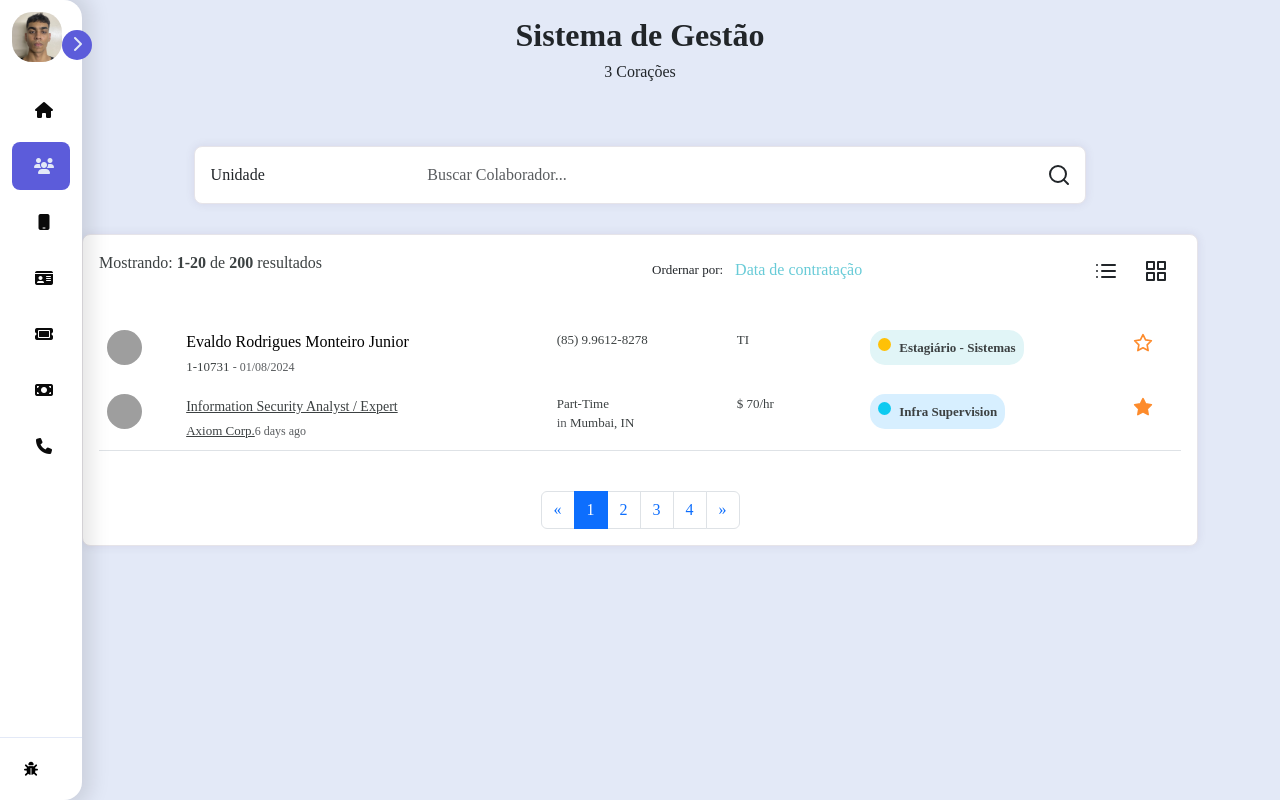
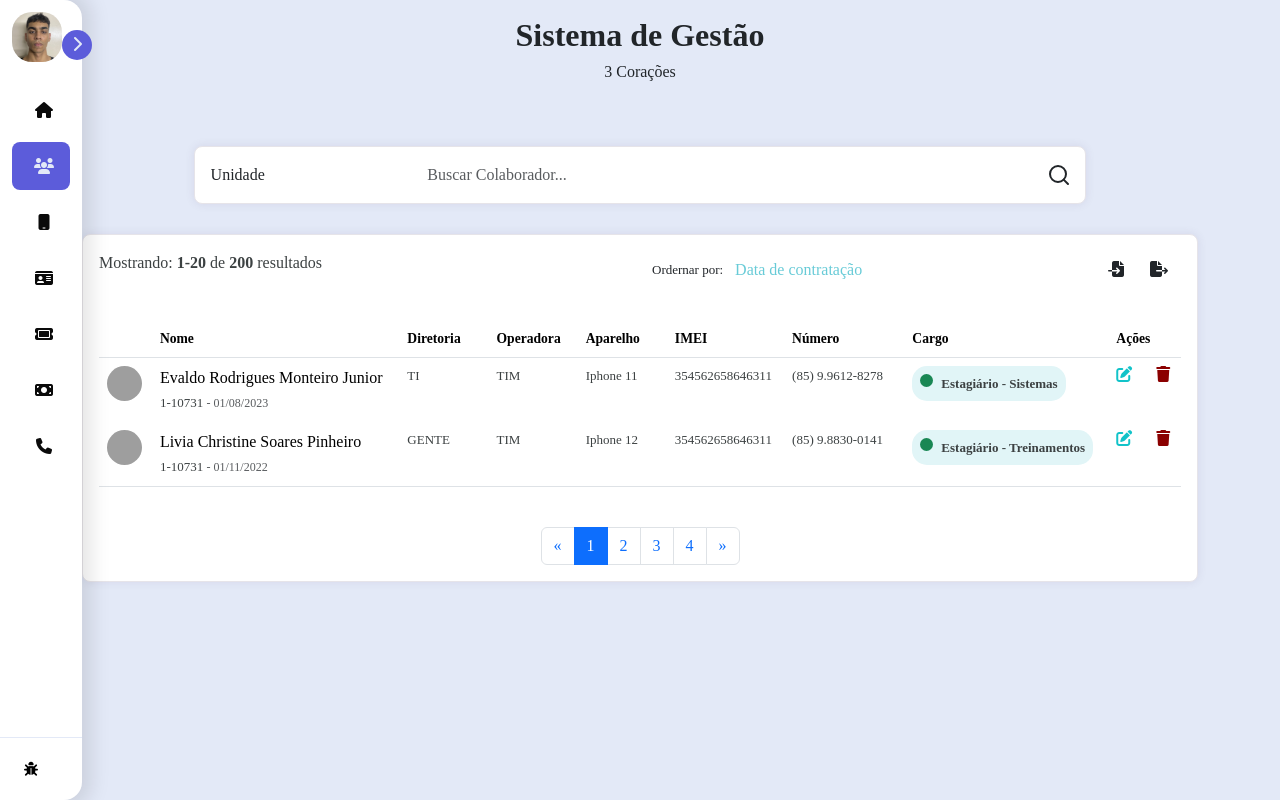
Before and after one commit to evaaldo/INVENTARIO-TELEFONIA-FRONTEND, an Angular app: page /usuarios in a window 1280 px wide. Built offline with nearby package versions, Linux system fonts and the light colour scheme; grey boxes are pictures that could not be loaded; a web font is replaced by a local one.

Commit message:
Feat: Reformulações na tabela de usuários

```diff
--- a/src/app/Components/usuarios/tabela-usuarios/tabela-usuarios.component.css
+++ b/src/app/Components/usuarios/tabela-usuarios/tabela-usuarios.component.css
@@ -252,3 +252,19 @@ color: #3c4142;
   border: 1px solid #e6e4e9;
   border-radius: 8px;
 }
+
+.fa-trash, .fa-pen-to-square {
+  cursor: pointer;
+}
+
+.fa-trash {
+  color: darkred;
+}
+
+.fa-pen-to-square {
+  color: rgb(18, 195, 201);
+}
+
+thead tr th {
+  font-size: .85em;
+}
--- a/src/app/Components/usuarios/tabela-usuarios/tabela-usuarios.component.html
+++ b/src/app/Components/usuarios/tabela-usuarios/tabela-usuarios.component.html
@@ -58,44 +58,10 @@
                                                   </div>
                                                   <div class="result-views">
                                                       <button type="button" class="btn btn-soft-base btn-icon">
-                                                          <svg
-                                                              xmlns="http://www.w3.org/2000/svg"
-                                                              width="24"
-                                                              height="24"
-                                                              viewBox="0 0 24 24"
-                                                              fill="none"
-                                                              stroke="currentColor"
-                                                              stroke-width="2"
-                                                              stroke-linecap="round"
-                                                              stroke-linejoin="round"
-                                                              class="feather feather-list"
-                                                          >
-                                                              <line x1="8" y1="6" x2="21" y2="6"></line>
-                                                              <line x1="8" y1="12" x2="21" y2="12"></line>
-                                                              <line x1="8" y1="18" x2="21" y2="18"></line>
-                                                              <line x1="3" y1="6" x2="3" y2="6"></line>
-                                                              <line x1="3" y1="12" x2="3" y2="12"></line>
-                                                              <line x1="3" y1="18" x2="3" y2="18"></line>
-                                                          </svg>
+                                                        <i class="fa-solid fa-file-import"></i>
                                                       </button>
                                                       <button type="button" class="btn btn-soft-base btn-icon">
-                                                          <svg
-                                                              xmlns="http://www.w3.org/2000/svg"
-                                                              width="24"
-                                                              height="24"
-                                                              viewBox="0 0 24 24"
-                                                              fill="none"
-                                                              stroke="currentColor"
-                                                              stroke-width="2"
-                                                              stroke-linecap="round"
-                                                              stroke-linejoin="round"
-                                                              class="feather feather-grid"
-                                                          >
-                                                              <rect x="3" y="3" width="7" height="7"></rect>
-                                                              <rect x="14" y="3" width="7" height="7"></rect>
-                                                              <rect x="14" y="14" width="7" height="7"></rect>
-                                                              <rect x="3" y="14" width="7" height="7"></rect>
-                                                          </svg>
+                                                        <i class="fa-solid fa-file-export"></i>
                                                       </button>
                                                   </div>
                                               </div>
@@ -105,6 +71,19 @@
                                   <div class="result-body">
                                       <div class="table-responsive">
                                           <table class="table widget-26">
+                                            <thead>
+                                              <tr>
+                                                <th></th>
+                                                <th>Nome</th>
+                                                <th>Diretoria</th>
+                                                <th>Operadora</th>
+                                                <th>Aparelho</th>
+                                                <th>IMEI</th>
+                                                <th>Número</th>
+                                                <th>Cargo</th>
+                                                <th>Ações</th>
+                                              </tr>
+                                            </thead>
                                               <tbody>
                                                   <tr>
                                                       <td>
@@ -115,8 +94,20 @@
                                                       <td>
                                                           <div class="widget-26-job-title">
                                                               <span href="#">Evaldo Rodrigues Monteiro Junior</span>
-                                                              <p class="m-0"><span href="#" class="employer-name">1-10731 </span> <span class="text-muted time"> - 01/08/2024</span></p>
+                                                              <p class="m-0"><span href="#" class="employer-name">1-10731 </span> <span class="text-muted time"> - 01/08/2023</span></p>
                                                           </div>
+                                                      </td>
+                                                      <td>
+                                                          <div class="widget-26-job-salary">TI</div>
+                                                      </td>
+                                                      <td>
+                                                          <div class="widget-26-job-salary">TIM</div>
+                                                      </td>
+                                                      <td>
+                                                          <div class="widget-26-job-salary">Iphone 11</div>
+                                                      </td>
+                                                      <td>
+                                                          <div class="widget-26-job-salary">354562658646311</div>
                                                       </td>
                                                       <td>
                                                           <div class="widget-26-job-info">
@@ -124,80 +115,57 @@
                                                           </div>
                                                         </td>
                                                       <td>
-                                                          <div class="widget-26-job-salary">TI</div>
-                                                      </td>
-                                                      <td>
                                                           <div class="widget-26-job-category bg-soft-base">
-                                                              <i class="indicator bg-warning"></i>
+                                                              <i class="indicator bg-success"></i>
                                                               <span>Estagiário - Sistemas</span>
                                                           </div>
                                                       </td>
                                                       <td>
-                                                          <div class="widget-26-job-starred">
-                                                              <a href="#">
-                                                                  <svg
-                                                                      xmlns="http://www.w3.org/2000/svg"
-                                                                      width="24"
-                                                                      height="24"
-                                                                      viewBox="0 0 24 24"
-                                                                      fill="none"
-                                                                      stroke="currentColor"
-                                                                      stroke-width="2"
-                                                                      stroke-linecap="round"
-                                                                      stroke-linejoin="round"
-                                                                      class="feather feather-star"
-                                                                  >
-                                                                      <polygon points="12 2 15.09 8.26 22 9.27 17 14.14 18.18 21.02 12 17.77 5.82 21.02 7 14.14 2 9.27 8.91 8.26 12 2"></polygon>
-                                                                  </svg>
-                                                              </a>
+                                                          <div class="widget-26-job-starred d-flex gap-4">
+                                                            <i class="fa-solid fa-pen-to-square"></i>
+                                                            <i class="fa-solid fa-trash"></i>
                                                           </div>
                                                       </td>
                                                   </tr>
                                                   <tr>
                                                     <td>
                                                         <div class="widget-26-job-emp-img">
-                                                              <img src="https://bootdey.com/img/Content/avatar/avatar6.png" alt="Company" />
+                                                           <img src="https://bootdey.com/img/Content/avatar/avatar3.png" alt="Company" />
                                                         </div>
                                                     </td>
                                                     <td>
                                                         <div class="widget-26-job-title">
-                                                              <a href="#">Information Security Analyst / Expert</a>
-                                                              <p class="m-0"><a href="#" class="employer-name">Axiom Corp.</a> <span class="text-muted time">6 days ago</span></p>
+                                                            <span href="#">Livia Christine Soares Pinheiro</span>
+                                                            <p class="m-0"><span href="#" class="employer-name">1-10731 </span> <span class="text-muted time"> - 01/11/2022</span></p>
                                                         </div>
                                                     </td>
                                                     <td>
+                                                        <div class="widget-26-job-salary">GENTE</div>
+                                                    </td>
+                                                    <td>
+                                                        <div class="widget-26-job-salary">TIM</div>
+                                                    </td>
+                                                    <td>
+                                                        <div class="widget-26-job-salary">Iphone 12</div>
+                                                    </td>
+                                                    <td>
+                                                        <div class="widget-26-job-salary">354562658646311</div>
+                                                    </td>
+                                                    <td>
                                                         <div class="widget-26-job-info">
-                                                              <p class="type m-0">Part-Time</p>
-                                                              <p class="text-muted m-0">in <span class="location">Mumbai, IN</span></p>
+                                                            <p class="type m-0">(85) 9.8830-0141</p>
                                                         </div>
                                                       </td>
                                                     <td>
-                                                          <div class="widget-26-job-salary">$ 70/hr</div>
-                                                      </td>
-                                                      <td>
-                                                          <div class="widget-26-job-category bg-soft-info">
-                                                              <i class="indicator bg-info"></i>
-                                                              <span>Infra Supervision</span>
+                                                        <div class="widget-26-job-category bg-soft-base">
+                                                            <i class="indicator bg-success"></i>
+                                                            <span>Estagiário - Treinamentos</span>
                                                         </div>
                                                     </td>
                                                     <td>
-                                                          <div class="widget-26-job-starred">
-                                                              <a href="#">
-                                                                  <svg
-                                                                      xmlns="http://www.w3.org/2000/svg"
-                                                                      width="24"
-                                                                      height="24"
-                                                                      viewBox="0 0 24 24"
-                                                                      fill="none"
-                                                                      stroke="currentColor"
-                                                                      stroke-width="2"
-                                                                      stroke-linecap="round"
-                                                                      stroke-linejoin="round"
-                                                                      class="feather feather-star starred"
-                                                                  >
-                                                                      <polygon points="12 2 15.09 8.26 22 9.27 17 14.14 18.18 21.02 12 17.77 5.82 21.02 7 14.14 2 9.27 8.91 8.26 12 2"></polygon>
-                                                                  </svg>
-                                                              </a>
+                                                        <div class="widget-26-job-starred d-flex gap-4">
+                                                          <i class="fa-solid fa-pen-to-square"></i>
+                                                          <i class="fa-solid fa-trash"></i>
                                                         </div>
                                                     </td>
                                                 </tr>
```
Also changed, not shown: src/app/Components/home/search-card/search-card.component.html (+0 -42 lines). Lines whose indentation alone changed are shown as unchanged.
